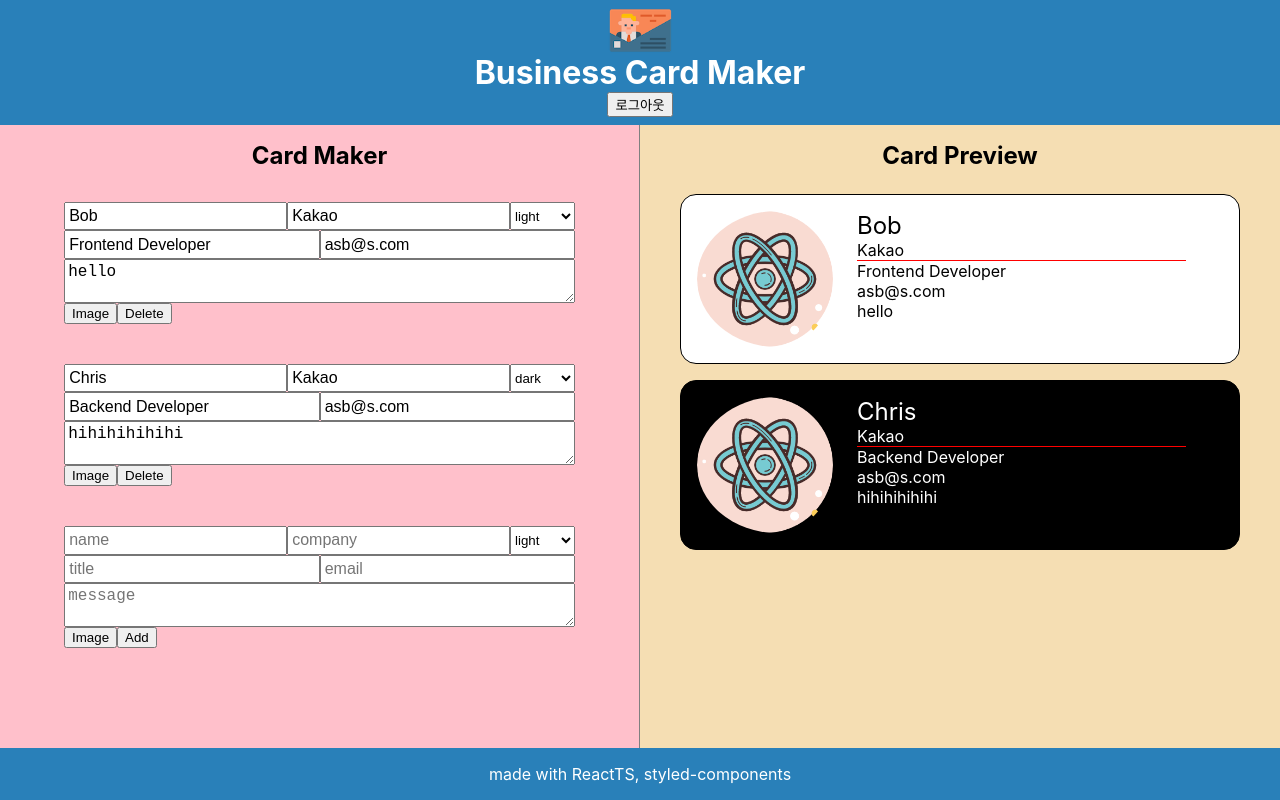
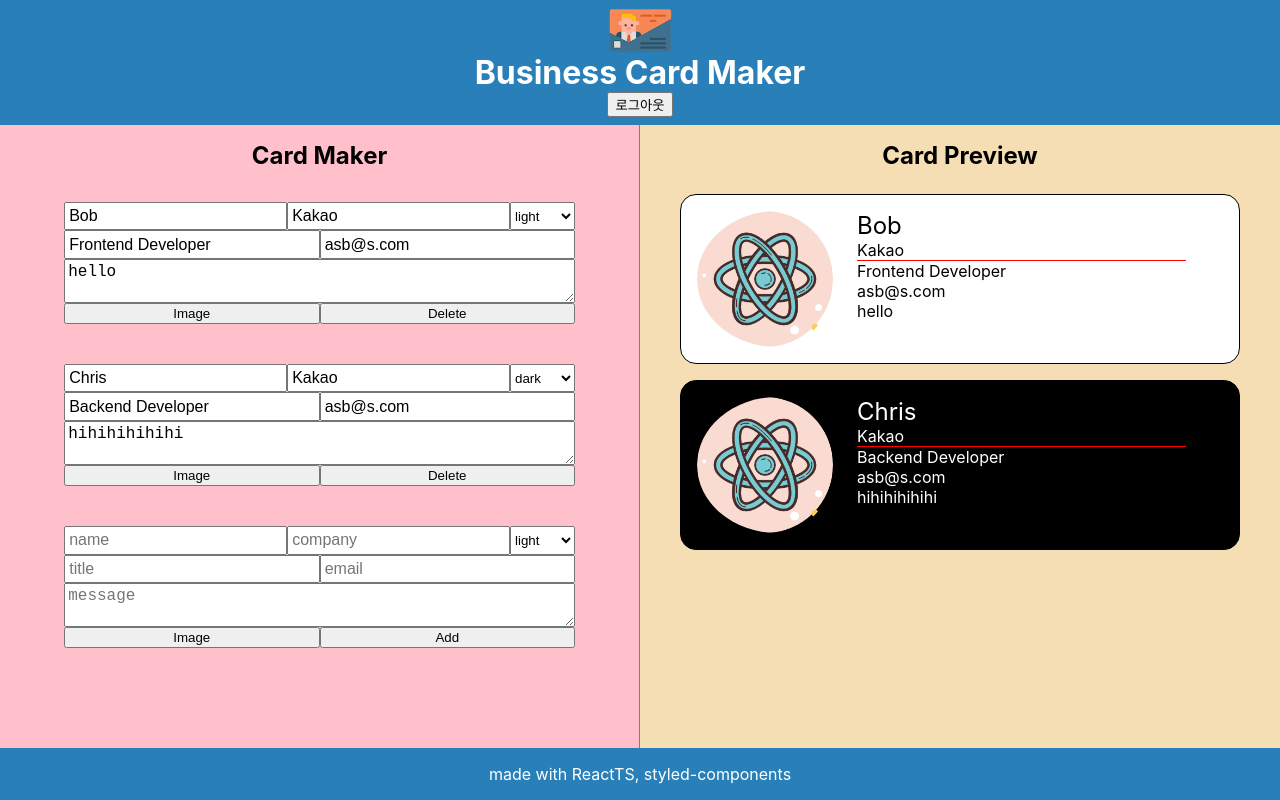
Before and after one commit to yogjin/business-card-maker, a React (Create React App) app: page /maker in a window 1280 px wide. Built offline with nearby package versions, Linux system fonts and the light colour scheme; no server answers; sample sign-in values are in the browser's storage.

Commit message:
style: Set Card buttons ratio 50:50

```diff
--- a/src/component/Card_add_form/Card_add_form.tsx
+++ b/src/component/Card_add_form/Card_add_form.tsx
@@ -54,8 +54,10 @@ const Card_add_form: FC<Card_add_formProps> = ({ addCard, FileInput }) => {
         placeholder="message"
         ref={messageRef}
       ></Textarea>
-      <FileInput />
-      <Button name="Add" handleClick={handleAdd} />
+      <ButtonDiv>
+        <FileInput />
+        <Button name="Add" handleClick={handleAdd} />
+      </ButtonDiv>
     </Form>
   );
 };
@@ -78,4 +80,12 @@ const Textarea = styled.textarea`
   font-size: 1rem;
   padding: 0.2em;
 `;
+
+const ButtonDiv = styled.div`
+  display: flex;
+  flex-basis: 100%;
+  & > * {
+    flex: 1;
+  }
+`;
 export default Card_add_form;
--- a/src/component/Card_edit_form/Card_edit_form.tsx
+++ b/src/component/Card_edit_form/Card_edit_form.tsx
@@ -57,8 +57,10 @@ const Card_edit_form: FC<Card_edit_formProps> = ({
         value={message}
         onChange={handleUpdate}
       ></Textarea>
-      <FileInput />
-      <Button name="Delete" handleClick={(e) => handleDelete(e, id)} />
+      <ButtonDiv>
+        <FileInput />
+        <Button name="Delete" handleClick={(e) => handleDelete(e, id)} />
+      </ButtonDiv>
     </Form>
   );
 };
@@ -81,4 +83,12 @@ const Textarea = styled.textarea`
   font-size: 1rem;
   padding: 0.2em;
 `;
+
+const ButtonDiv = styled.div`
+  display: flex;
+  flex-basis: 100%;
+  & > * {
+    flex: 1;
+  }
+`;
 export default Card_edit_form;
```
